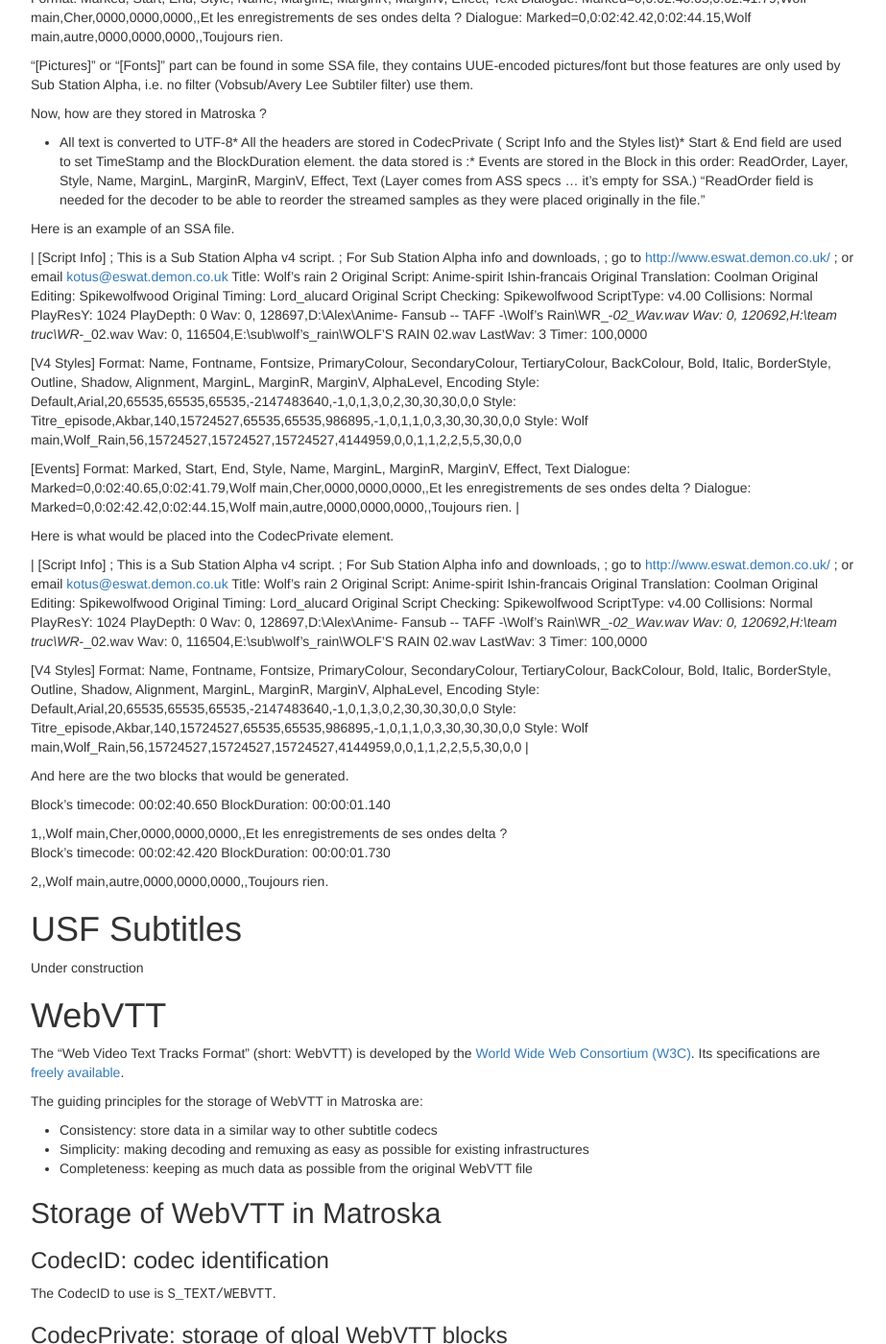
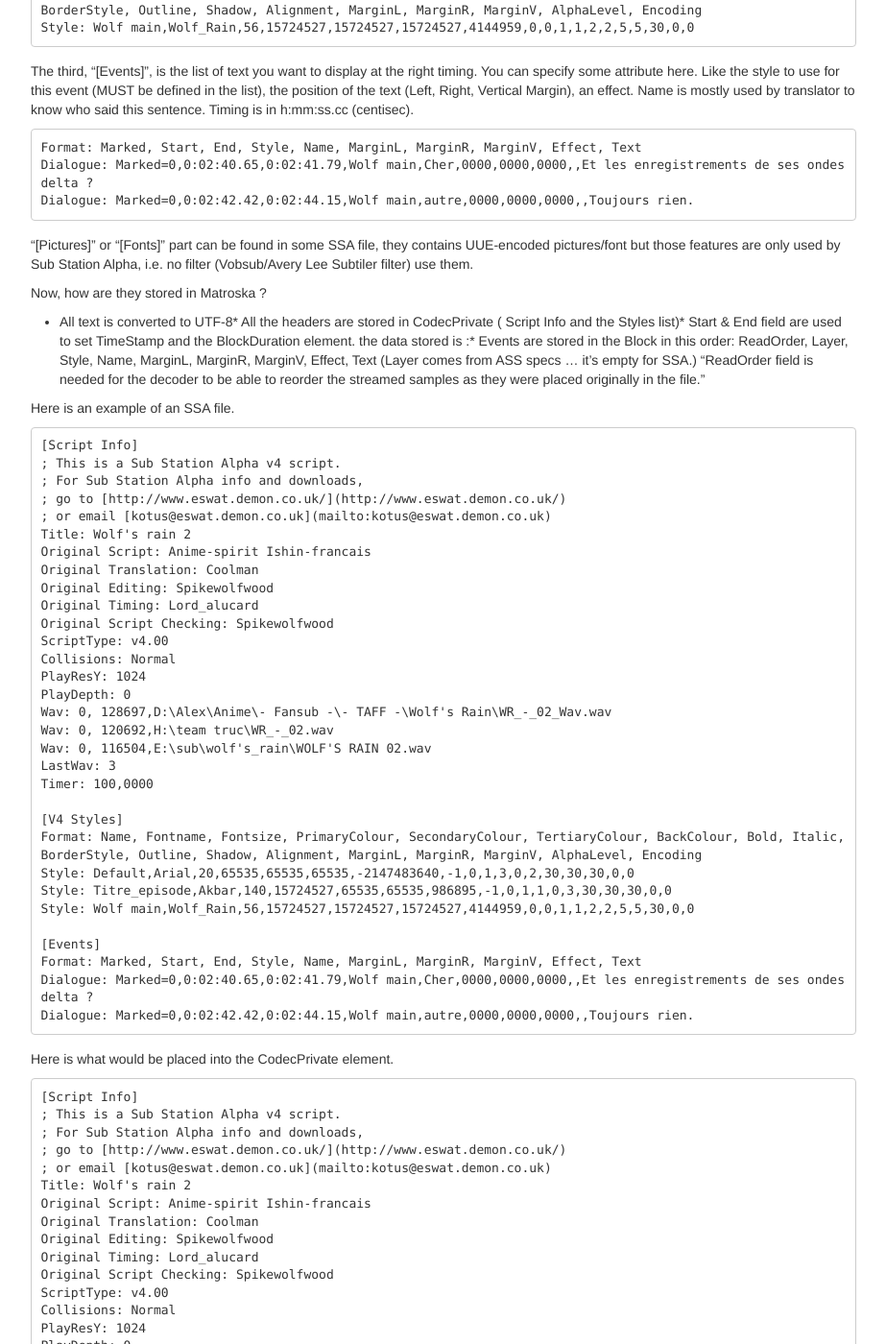
Before and after one commit to ietf-wg-cellar/matroska-specification, a Jekyll site: the page built from subtitles.md, in a window 1280 px wide and 1400 px high, scrolled down 3785 px. Shown: the whole window at 96% size, without its empty margins (273-1196 px from the left). Built offline with Jekyll 4.4.1, drawn with Linux system fonts in a browser that asks for light colours; our own code applies the rules of GitHub Pages for plain Markdown files; some of the changed text lies outside the part shown.

Commit message:
move example subtitles to codeblocks

````diff
--- a/subtitles.md
+++ b/subtitles.md
@@ -148,8 +148,7 @@ When placing SRT in Matroska, part 3 is converted to UTF-8 (S_TEXT/UTF8) and pla
 
 Here is an example SRT file:
 
-|
-
+```
 1
 00:02:17,440 --> 00:02:20,375
 Senator, we're making
@@ -158,8 +157,7 @@ our final approach into Coruscant.
 2
 00:02:20,476 --> 00:02:22,501
 Very good, Lieutenant.
-
- |
+```
 
 In this example, the text "Senator, we're making our final approach into Coruscant." would be converted into UTF-8 and placed in the Block. The timecode of the block would be set to "00:02:17,440". And the BlockDuration element would be set to "00:00:02,935".
 
@@ -185,22 +183,18 @@ The second, "[V4 Styles]", is a list of style definitions. A style describe how
 
 For example this :
 
-|
-
+```
 Format: Name, Fontname, Fontsize, PrimaryColour, SecondaryColour, TertiaryColour, BackColour, Bold, Italic, BorderStyle, Outline, Shadow, Alignment, MarginL, MarginR, MarginV, AlphaLevel, Encoding
 Style: Wolf main,Wolf_Rain,56,15724527,15724527,15724527,4144959,0,0,1,1,2,2,5,5,30,0,0
-
- |
+```
 
 The third, "[Events]", is the list of text you want to display at the right timing. You can specify some attribute here. Like the style to use for this event (MUST be defined in the list), the position of the text (Left, Right, Vertical Margin), an effect. Name is mostly used by translator to know who said this sentence. Timing is in h:mm:ss.cc (centisec).
 
-|
-
+```
 Format: Marked, Start, End, Style, Name, MarginL, MarginR, MarginV, Effect, Text
 Dialogue: Marked=0,0:02:40.65,0:02:41.79,Wolf main,Cher,0000,0000,0000,,Et les enregistrements de ses ondes delta ?
 Dialogue: Marked=0,0:02:42.42,0:02:44.15,Wolf main,autre,0000,0000,0000,,Toujours rien.
-
- |
+```
 
 "[Pictures]" or "[Fonts]" part can be found in some SSA file, they contains UUE-encoded pictures/font but those features are only used by Sub Station Alpha, i.e. no filter (Vobsub/Avery Lee Subtiler filter) use them.
 
@@ -210,7 +204,8 @@ Now, how are they stored in Matroska ?
 
 Here is an example of an SSA file.
 
-| [Script Info]
+```
+[Script Info]
 ; This is a Sub Station Alpha v4 script.
 ; For Sub Station Alpha info and downloads,
 ; go to [http://www.eswat.demon.co.uk/](http://www.eswat.demon.co.uk/)
@@ -240,11 +235,13 @@ Style: Wolf main,Wolf_Rain,56,15724527,15724527,15724527,4144959,0,0,1,1,2,2,5,5
 [Events]
 Format: Marked, Start, End, Style, Name, MarginL, MarginR, MarginV, Effect, Text
 Dialogue: Marked=0,0:02:40.65,0:02:41.79,Wolf main,Cher,0000,0000,0000,,Et les enregistrements de ses ondes delta ?
-Dialogue: Marked=0,0:02:42.42,0:02:44.15,Wolf main,autre,0000,0000,0000,,Toujours rien. |
+Dialogue: Marked=0,0:02:42.42,0:02:44.15,Wolf main,autre,0000,0000,0000,,Toujours rien.
+```
 
 Here is what would be placed into the CodecPrivate element.
 
-| [Script Info]
+```
+[Script Info]
 ; This is a Sub Station Alpha v4 script.
 ; For Sub Station Alpha info and downloads,
 ; go to [http://www.eswat.demon.co.uk/](http://www.eswat.demon.co.uk/)
@@ -269,19 +266,24 @@ Timer: 100,0000
 Format: Name, Fontname, Fontsize, PrimaryColour, SecondaryColour, TertiaryColour, BackColour, Bold, Italic, BorderStyle, Outline, Shadow, Alignment, MarginL, MarginR, MarginV, AlphaLevel, Encoding
 Style: Default,Arial,20,65535,65535,65535,-2147483640,-1,0,1,3,0,2,30,30,30,0,0
 Style: Titre_episode,Akbar,140,15724527,65535,65535,986895,-1,0,1,1,0,3,30,30,30,0,0
-Style: Wolf main,Wolf_Rain,56,15724527,15724527,15724527,4144959,0,0,1,1,2,2,5,5,30,0,0 |
+Style: Wolf main,Wolf_Rain,56,15724527,15724527,15724527,4144959,0,0,1,1,2,2,5,5,30,0,0
+```
 
 And here are the two blocks that would be generated.
 
 Block's timecode: 00:02:40.650
 BlockDuration: 00:00:01.140
 
-| 1,,Wolf main,Cher,0000,0000,0000,,Et les enregistrements de ses ondes delta ? |
+```
+1,,Wolf main,Cher,0000,0000,0000,,Et les enregistrements de ses ondes delta ?
+```
 
 Block's timecode: 00:02:42.420
 BlockDuration: 00:00:01.730
 
-| 2,,Wolf main,autre,0000,0000,0000,,Toujours rien. |
+```
+2,,Wolf main,autre,0000,0000,0000,,Toujours rien.
+```
 
 # USF Subtitles
 
@@ -339,7 +341,8 @@ Here's an example how a WebVTT is transformed.
 
 Let's take the following example file:
 
-<pre class="spec-block">WEBVTT with text after the signature
+```
+WEBVTT with text after the signature
 
 STYLE
 ::cue {
@@ -385,13 +388,14 @@ Example entry 3: That stuff to the right of the timestamps are cue settings.
 Example entry 4: Entries can even include timestamps.
 For example:<00:03:15.000>This becomes visible five seconds
 after the first part.
-</pre>
+```
 
 ### CodecPrivate
 
 The resulting CodecPrivate element will look like this:
 
-<pre class="spec-block">WEBVTT with text after the signature
+```
+WEBVTT with text after the signature
 
 STYLE
 ::cue {
@@ -419,48 +423,53 @@ NOTE
 Notes always span a whole block and can cover multiple
 lines. Like this one.
 An empty line ends the block.
-</pre>
+```
 
 ### Storage of Cue 1
 
 Example Cue 1: timestamp 00:00:00.000, duration 00:00:10.000, Block's content:
 
-<pre class="spec-block">Example entry 1: Hello <b>world</b>.
-</pre>
+```
+Example entry 1: Hello <b>world</b>.
+```
 
 BlockAddition's content starts with one empty line as there's no Cue Settings List:
 
-<pre class="spec-block">
+```
+
 hello
-</pre>
+```
 
 ### Storage of Cue 2
 
 Example Cue 2: timestamp 00:00:25.000, duration 00:00:10.000, Block's content:
 
-<pre class="spec-block">Example entry 2: Another entry.
+```
+Example entry 2: Another entry.
 This one has multiple lines.
-</pre>
+```
 
 BlockAddition's content starts with two empty lines as there's neither a Cue Settings List nor a Cue Identifier:
 
-<pre class="spec-block">
+```
 
 NOTE style blocks cannot appear after the first cue.
-</pre>
+```
 
 ### Storage of Cue 3
 
 Example Cue 3: timestamp 00:01:03.000, duration 00:00:03.500, Block's content:
 
-<pre class="spec-block">Example entry 3: That stuff to the right of the timestamps are cue settings.
-</pre>
+```
+Example entry 3: That stuff to the right of the timestamps are cue settings.
+```
 
 BlockAddition's content ends with an empty line as there's no Cue Identifier and there were no WebVTT Comment blocks:
 
-<pre class="spec-block">position:90% align:right size:35%
+```
+position:90% align:right size:35%
 
-</pre>
+```
 
 ### Storage of Cue 4
 
````
